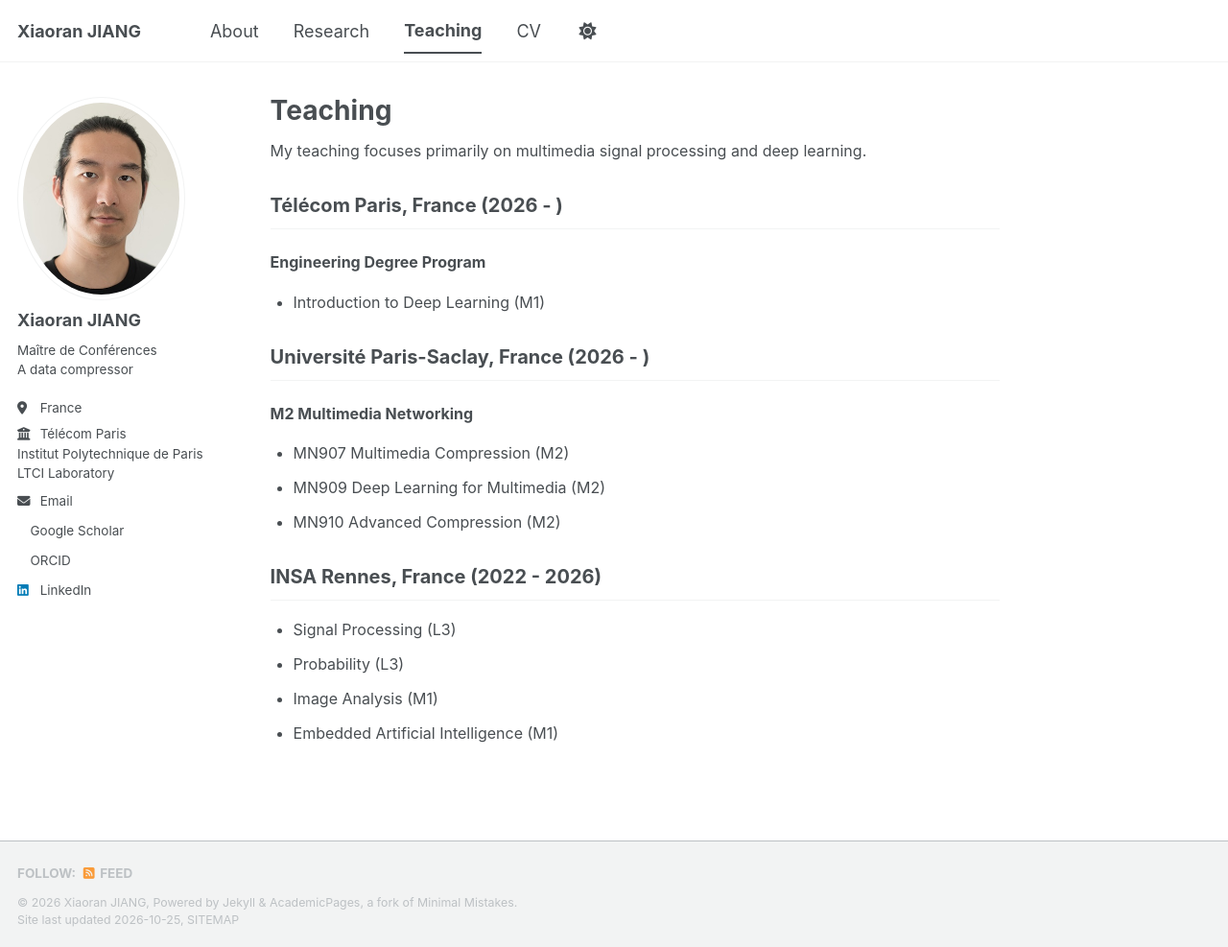
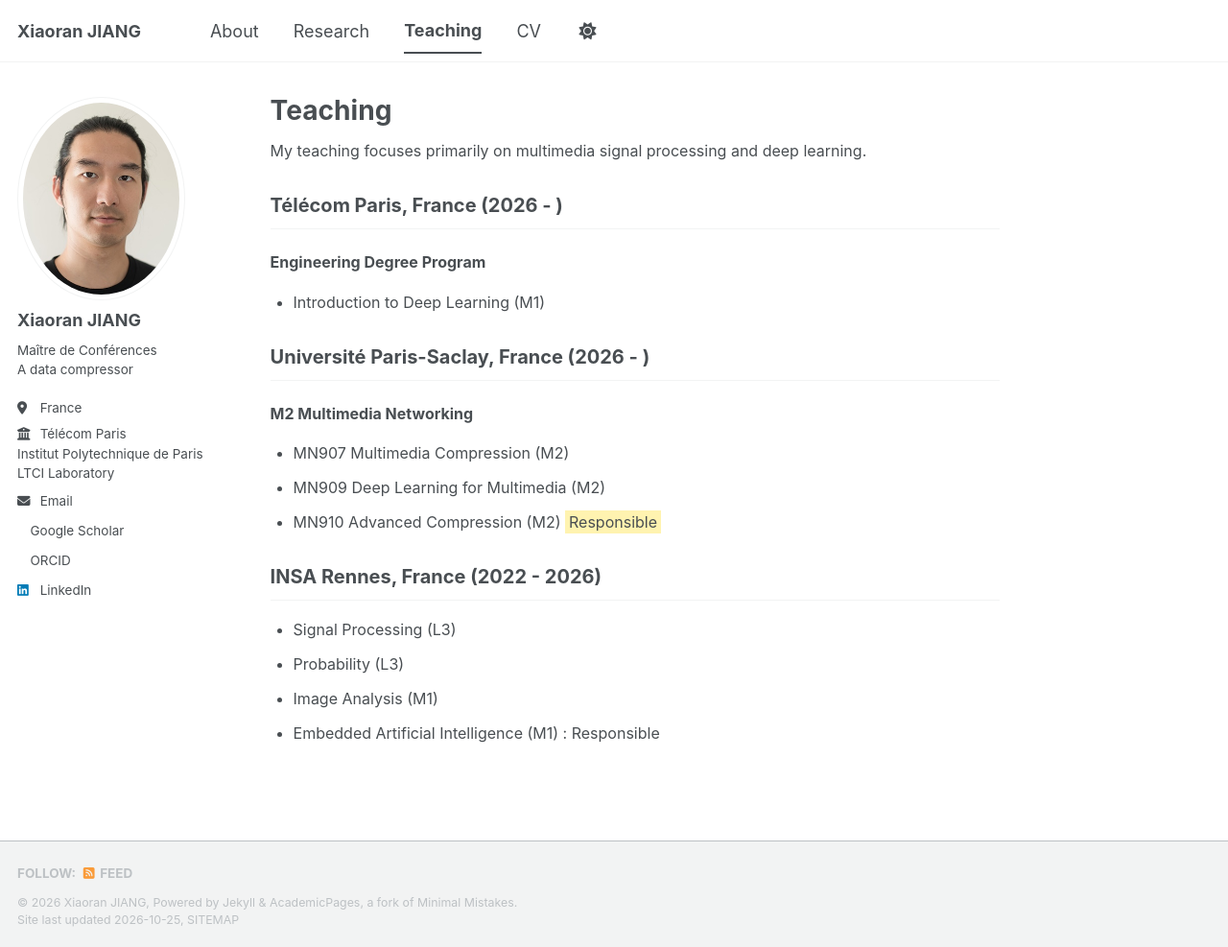
Before and after one commit to xiaoranjiang/xiaoranjiang.github.io, a Jekyll site: the page built from _pages/teaching.md, in a window 1280 px wide and 987 px high. Shown: the whole window at 96% size. Built offline with Jekyll 4.4.1, drawn with Linux system fonts in a browser that asks for light colours; a style sheet for code colours, icons or effects is not loaded.

Commit message:
Update teaching.md

```diff
--- a/_pages/teaching.md
+++ b/_pages/teaching.md
@@ -15,9 +15,12 @@ My teaching focuses primarily on multimedia signal processing and deep learning.
 - MN907 Multimedia Compression (M2)
 - MN909 Deep Learning for Multimedia (M2)
 - MN910 Advanced Compression (M2)
+<span style="background-color: #fff3b0; padding: 2px 4px;">
+  Responsible
+</span>
 
 ## INSA Rennes, France (2022 - 2026)
 - Signal Processing (L3)
 - Probability (L3)
 - Image Analysis (M1)
-- Embedded Artificial Intelligence (M1)
+- Embedded Artificial Intelligence (M1) : Responsible
```
